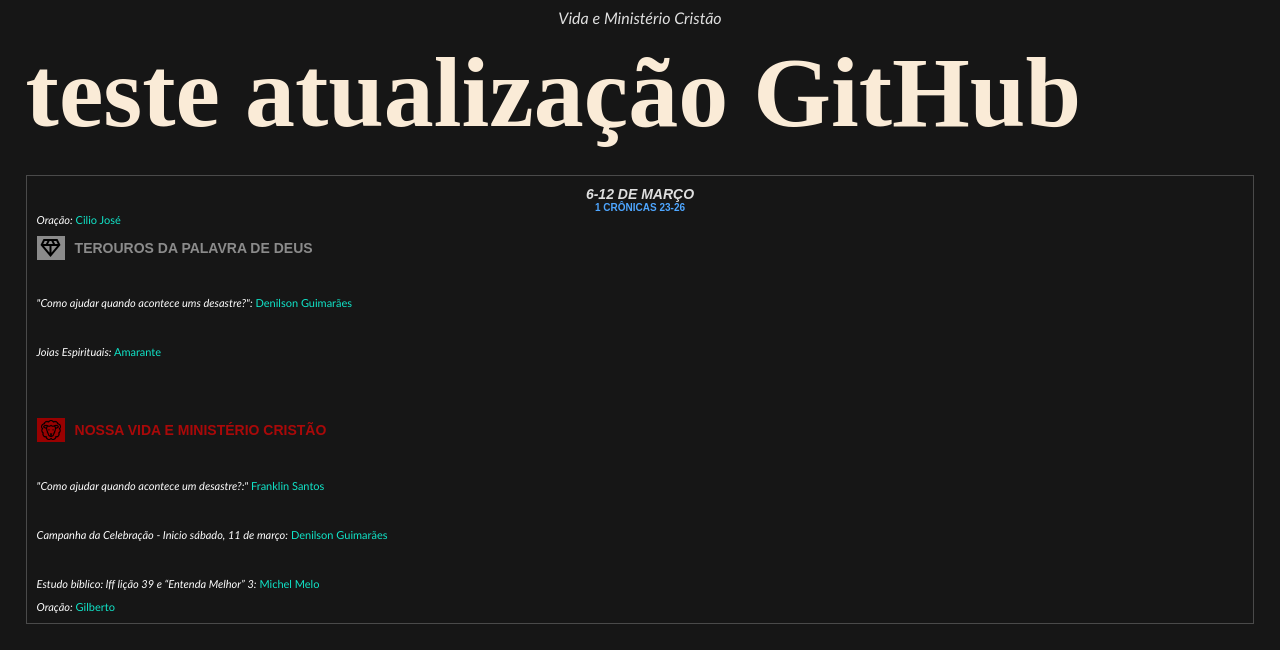
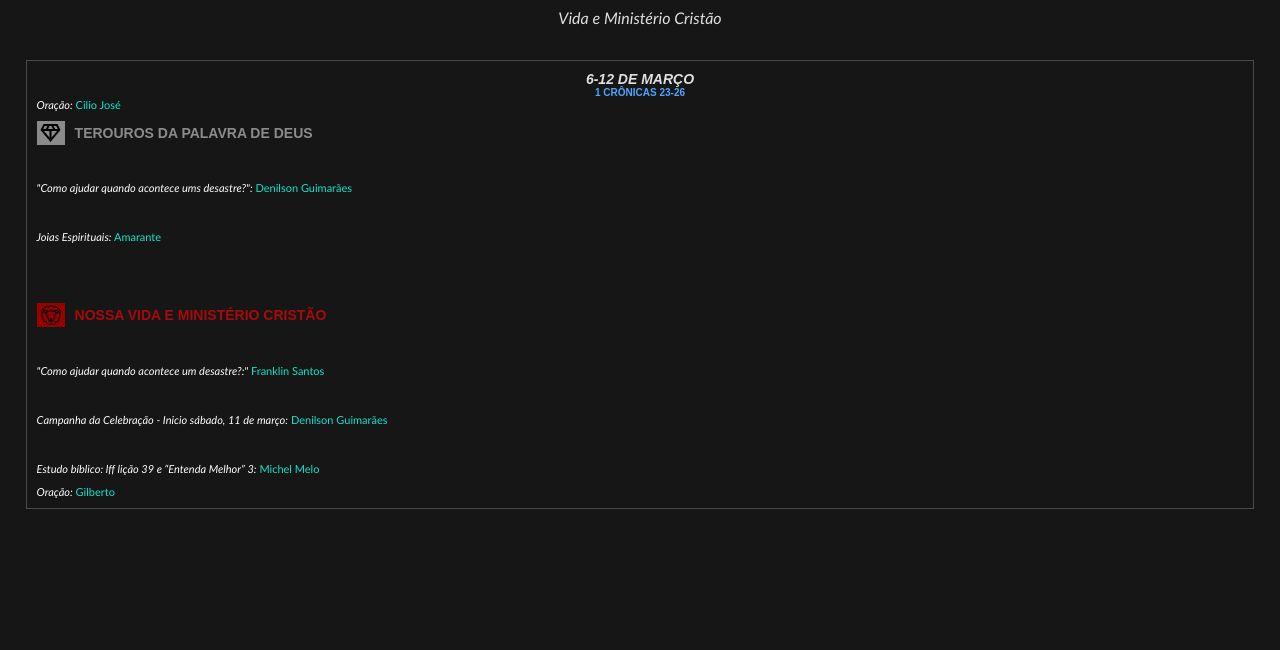
Before and after one commit to David-Alves-Santos/designacao_reuniao, a plain HTML site: page index.html in a window 1280 px wide. Drawn offline with nearby package versions, Linux system fonts and the light colour scheme.

Commit message:
tirando h1

```diff
--- a/assets/style.css
+++ b/assets/style.css
@@ -14,11 +14,6 @@ body{
     padding: 10px;
     margin-top: 2%;
     border: 1px solid rgba(153, 153, 153, 0.4);
-}
-
-.teste{
-    font-size: 100px;
-    color: antiquewhite;
 }
 
 .titulo__reuniao{
--- a/index.html
+++ b/index.html
@@ -14,8 +14,6 @@
     </header>
 
     <main>
-
-        <h1 class="teste">teste atualização GitHub</h1>
         <section class="principal">
             <div class="semana_leitura">
                 <h2 class="semana"><em>6-12 de Março</em></h2>
```
